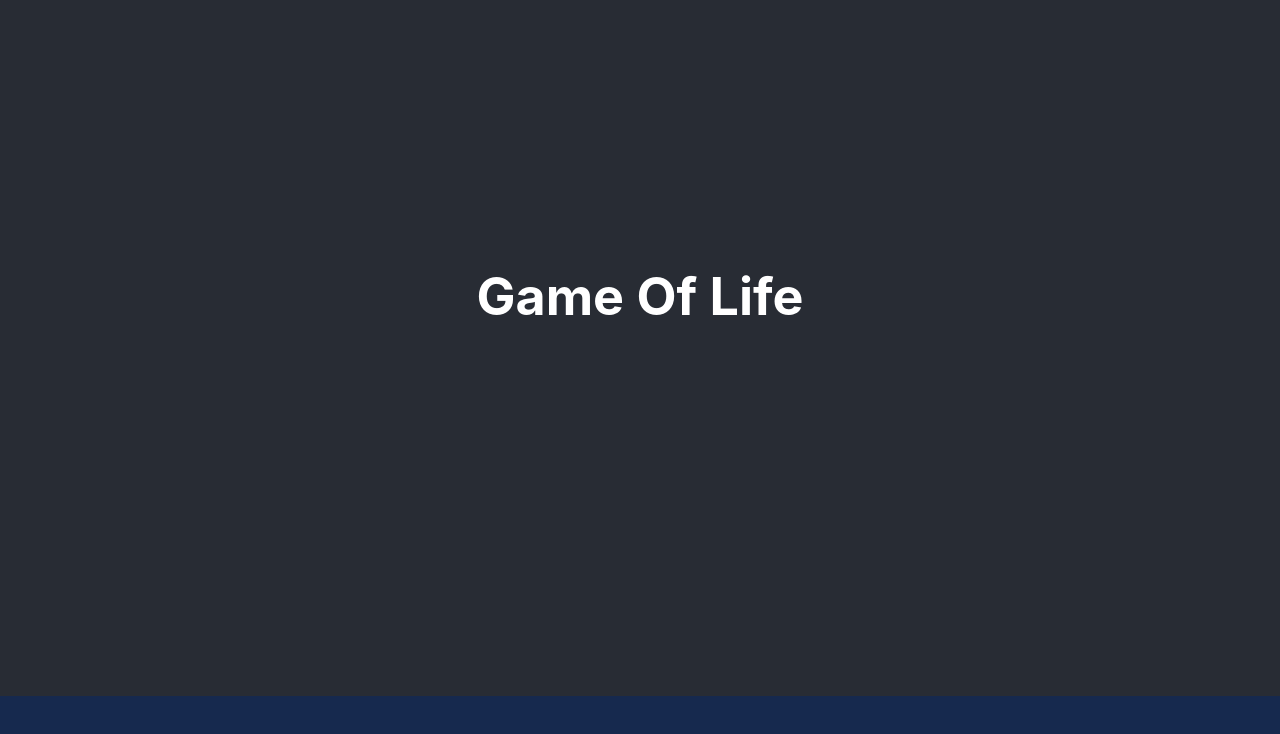
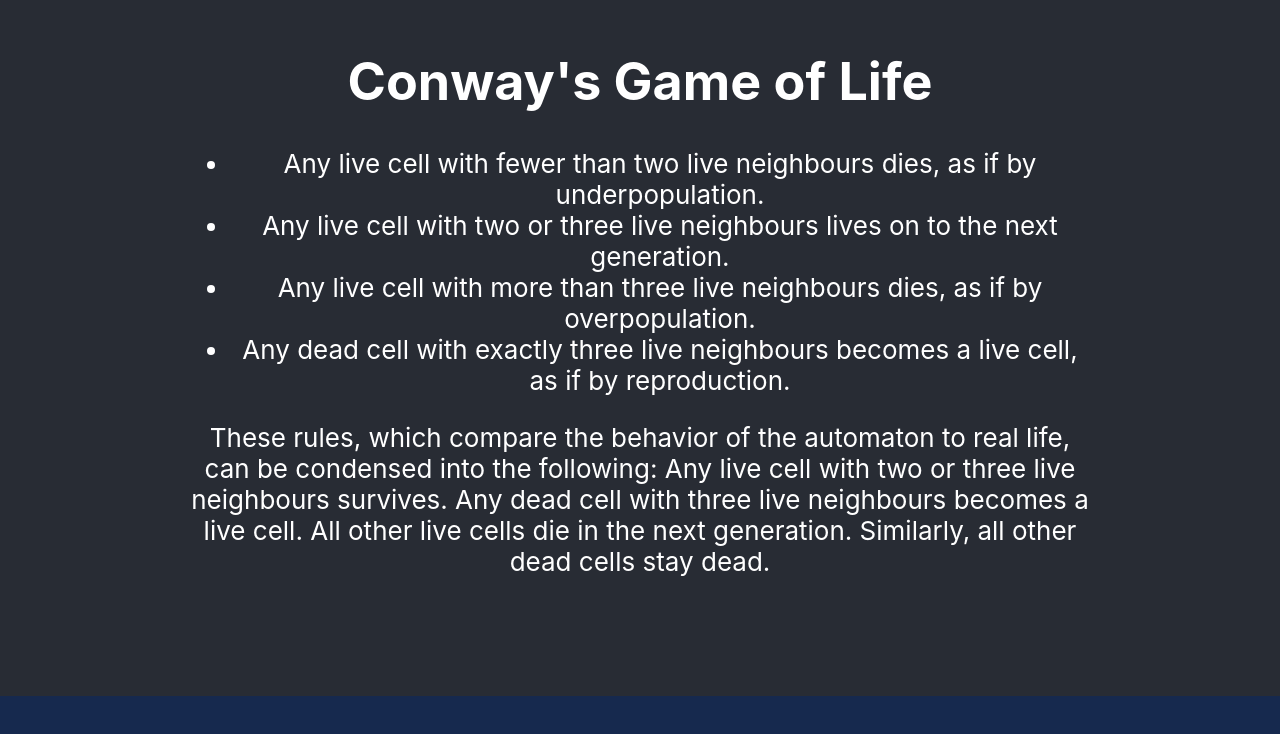
Before and after one commit to CloudBop/tdd-grid-games-typescript, a React (Create React App) app: page / in a window 1280 px wide. Shown: the part 104-838 px from the top of the page. Built offline with nearby package versions, Linux system fonts and the light colour scheme.

Commit message:
+description

```diff
--- a/src/App.css
+++ b/src/App.css
@@ -35,6 +35,10 @@
   color: white;
 }
 
+.wrapper {
+  width: 900px;
+}
+
 .App-link {
   color: #61dafb;
 }
--- a/src/App.tsx
+++ b/src/App.tsx
@@ -24,7 +24,32 @@ function App() {
         >
           Learn React
         </a> */}
-        <h1> Game Of Life </h1>
+        <div className="wrapper">
+          <h1> Conway's Game of Life </h1>
+          <ul>
+            <li>
+              Any live cell with fewer than two live neighbours dies, as if by
+              underpopulation.
+            </li>
+            <li>
+              Any live cell with two or three live neighbours lives on to the
+              next generation.
+            </li>
+            <li>
+              Any live cell with more than three live neighbours dies, as if by
+              overpopulation.
+            </li>
+            <li>
+              Any dead cell with exactly three live neighbours becomes a live
+              cell, as if by reproduction.
+            </li>
+          </ul>
+          These rules, which compare the behavior of the automaton to real life,
+          can be condensed into the following: Any live cell with two or three
+          live neighbours survives. Any dead cell with three live neighbours
+          becomes a live cell. All other live cells die in the next generation.
+          Similarly, all other dead cells stay dead.
+        </div>
       </header>
       <div className="App-wrapper">
         <SimpleButton />
```
